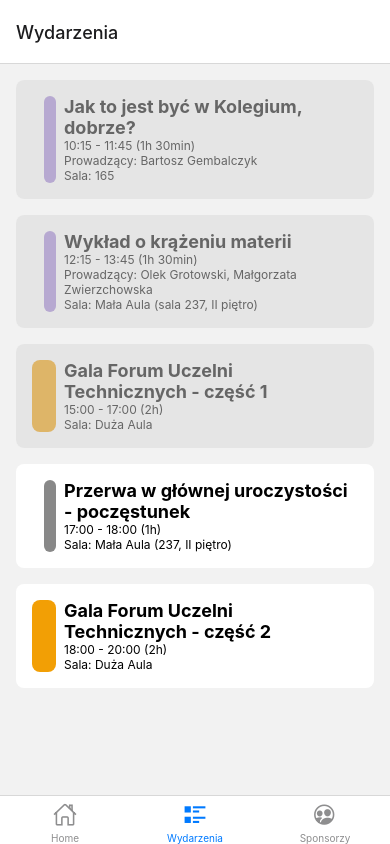
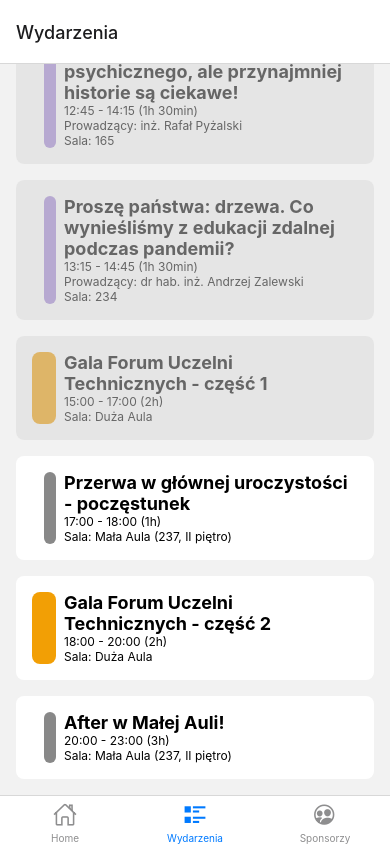
Before and after one commit to Kszesiek/FUT-2023, a React Native app: screen /Wydarzenia in a window 390 px wide. Built offline with nearby package versions, Linux system fonts and the light colour scheme.

Commit message:
Auto-scrolling events list

```diff
--- a/screens/Calendar.tsx
+++ b/screens/Calendar.tsx
@@ -1,6 +1,7 @@
 import {FlatList, View} from "react-native";
 import * as React from "react";
 import {EventListItem} from "../components/EventListItem";
+import {useEffect, useRef} from "react";
 
 export type eventType = "lecture" | "main event" | undefined;
 
@@ -23,12 +24,52 @@ const events: Array<Event<eventType>> = [
     room: "165",
   },
   {
+    name: "Bingowanie to moja pasja. Jak w dwa księżyce napisać aplikację na FUT?",
+    type: "lecture",
+    lecturer: "inż. Grzegorz Rusinek",
+    datetime_start: new Date("2023-10-14T10:45:00.000Z"),
+    datetime_end: new Date("2023-10-14T12:15:00.000Z"),
+    room: "165",
+  },
+  {
     name: "Wykład o krążeniu materii",
     type: "lecture",
     lecturer: "Olek Grotowski, Małgorzata Zwierzchowska",
+    datetime_start: new Date("2023-10-14T11:15:00.000Z"),
+    datetime_end: new Date("2023-10-14T12:45:00.000Z"),
+    room: "Mała Aula (sala 237, II piętro)",
+  },
+  {
+    name: "Energetyka jądrowa dla opornych",
+    type: "lecture",
+    lecturer: "mgr inż. Łukasz Trybulski",
+    datetime_start: new Date("2023-10-14T11:45:00.000Z"),
+    datetime_end: new Date("2023-10-14T13:15:00.000Z"),
+    room: "231",
+  },
+  {
+    name: "Dogłębna analiza obsługi projektorów i rzutników w salach wykładowych",
+    type: "lecture",
+    lecturer: "prof. dr hab. inż. Robert Zalewski",
     datetime_start: new Date("2023-10-14T12:15:00.000Z"),
     datetime_end: new Date("2023-10-14T13:45:00.000Z"),
-    room: "Mała Aula (sala 237, II piętro)",
+    room: "123",
+  },
+  {
+    name: "Wszystko, wszędzie, na raz. Jak ogarniać w bycie przewodniczącym Samorządu Studentów, czyli życie na krawędzi załamania psychicznego, ale przynajmniej historie są ciekawe!",
+    type: "lecture",
+    lecturer: "inż. Rafał Pyżalski",
+    datetime_start: new Date("2023-10-14T12:45:00.000Z"),
+    datetime_end: new Date("2023-10-14T14:15:00.000Z"),
+    room: "165",
+  },
+  {
+    name: "Proszę państwa: drzewa. Co wynieśliśmy z edukacji zdalnej podczas pandemii?",
+    type: "lecture",
+    lecturer: "dr hab. inż. Andrzej Zalewski",
+    datetime_start: new Date("2023-10-14T13:15:00.000Z"),
+    datetime_end: new Date("2023-10-14T14:45:00.000Z"),
+    room: "234",
   },
   {
     name: "Gala Forum Uczelni Technicznych - część 1",
@@ -51,9 +92,33 @@ const events: Array<Event<eventType>> = [
     datetime_end: new Date("2023-10-14T20:00:00.000Z"),
     room: "Duża Aula",
   },
+  {
+    name: "After w Małej Auli!",
+    type: undefined,
+    datetime_start: new Date("2023-10-14T20:00:00.000Z"),
+    datetime_end: new Date("2023-10-14T23:00:00.000Z"),
+    room: "Mała Aula (237, II piętro)",
+  },
 ]
 
 export function CalendarScreen() {
+  const flatListRef = useRef<FlatList>(null);
+  const currentDate = new Date("2023-10-14T16:00:00.000Z");
+
+  useEffect(() => {
+    if (currentDate < events[0].datetime_start)
+      return;
+    if (flatListRef.current) {
+      events.every((event, index) => {
+        if (event.datetime_start > currentDate) {
+          flatListRef.current?.scrollToIndex({animated: false, index: index});
+          return;
+        }
+      });
+      flatListRef.current?.scrollToIndex({animated: false, index: events.length - 1});
+    }
+  }, [flatListRef]);
+
   return (
     <View style={{flex: 1}}>
       <FlatList
@@ -61,10 +126,14 @@ export function CalendarScreen() {
         keyExtractor={(item, index) => {
           return index.toString();
         }}
+        ref={flatListRef}
+        getItemLayout={(data, index) => {
+          return {length: 128, offset: 128 * index, index};
+        }}
         contentContainerStyle={{flexGrow: 1, paddingVertical: 8,}}
         renderItem={({item}) => {
-            return EventListItem(item);
-      }}
+          return EventListItem(item);
+        }}
       />
     </View>
   );
```
